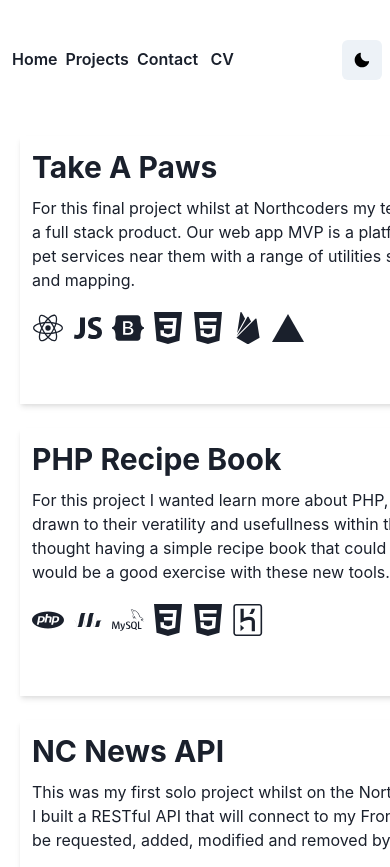
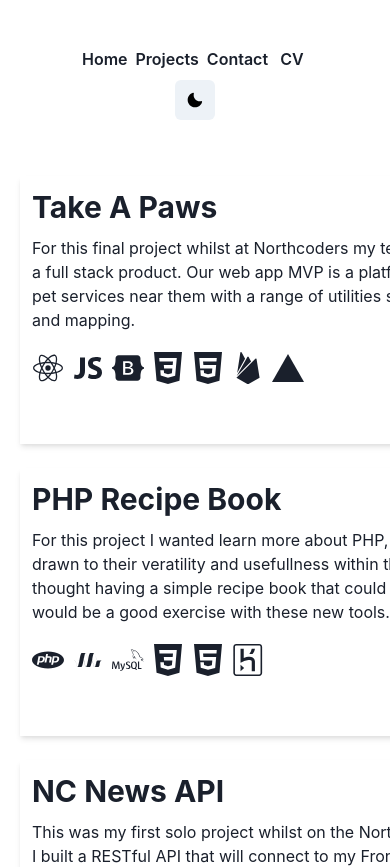
Before and after one commit to MoikeCheck/Portfolio, a Next.js app: page /projects in a window 390 px wide. Shown: the top 867 px of the page. Built offline with nearby package versions, Linux system fonts and the light colour scheme.

Commit message:
nav bar mobile sizing adjusted

```diff
--- a/components/Container.js
+++ b/components/Container.js
@@ -34,7 +34,7 @@ const Container = ({ children }) => {
   return (
     <>
       <StickyNav
-        flexDirection="row"
+        flexDirection={["column", "row", "row", "row"]}
         justifyContent="space-between"
         alignItems="center"
         maxWidth="800px"
--- a/pages/projects.js
+++ b/pages/projects.js
@@ -38,6 +38,10 @@ export default function Projects() {
     light: "gray.300",
     dark: "gray.600",
   };
+  const bgColor = {
+    light: "white",
+    dark: "gray.750",
+  };
 
   return (
     <Container>
@@ -71,6 +75,7 @@ export default function Projects() {
               m={3}
               shadow="md"
               borderWidth="0px"
+              bg={bgColor[colorMode]}
               _hover={{ bg: navHoverBg[colorMode] }}
             >
               <Heading mb={2}>Take A Paws</Heading>
```
